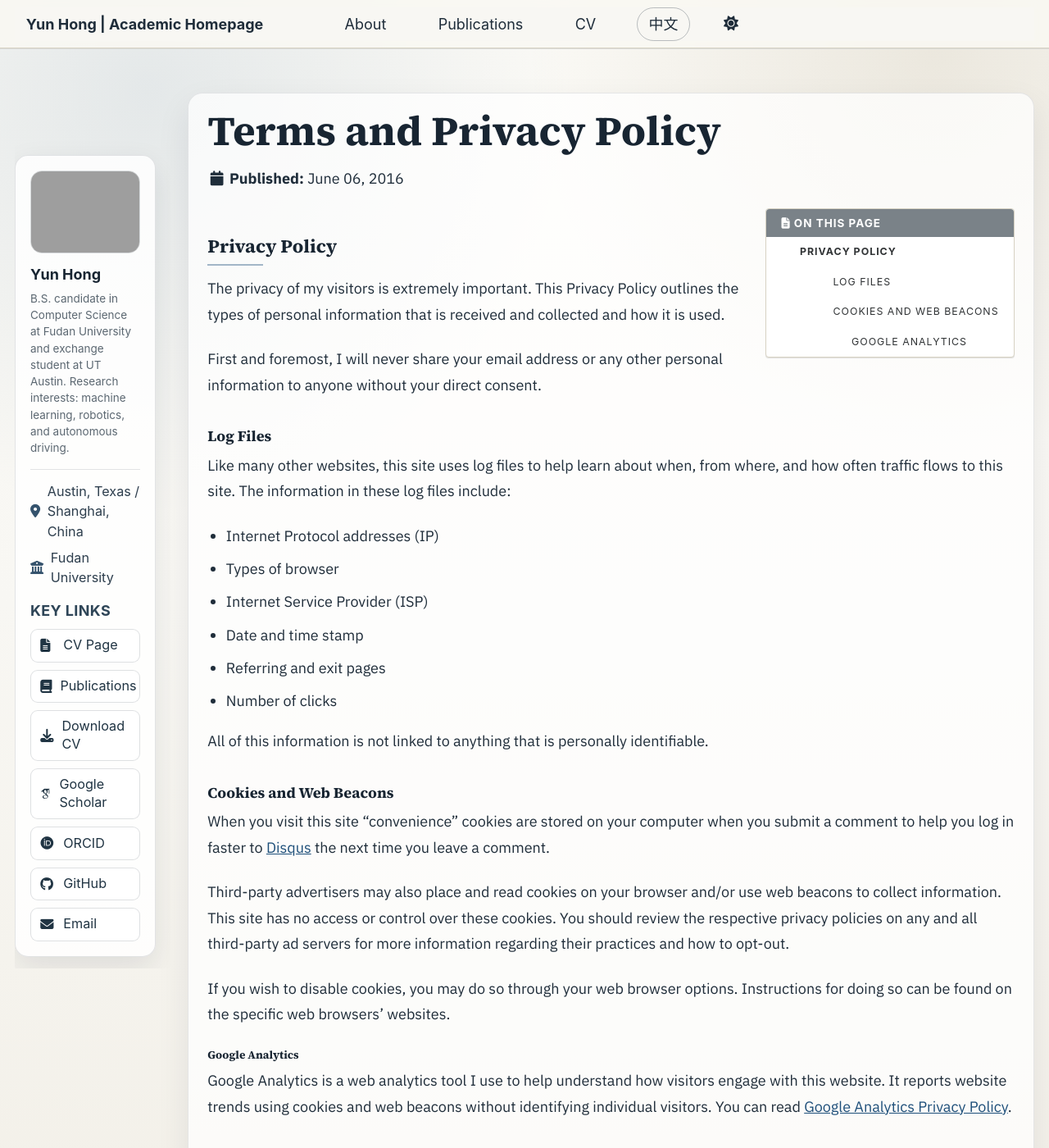
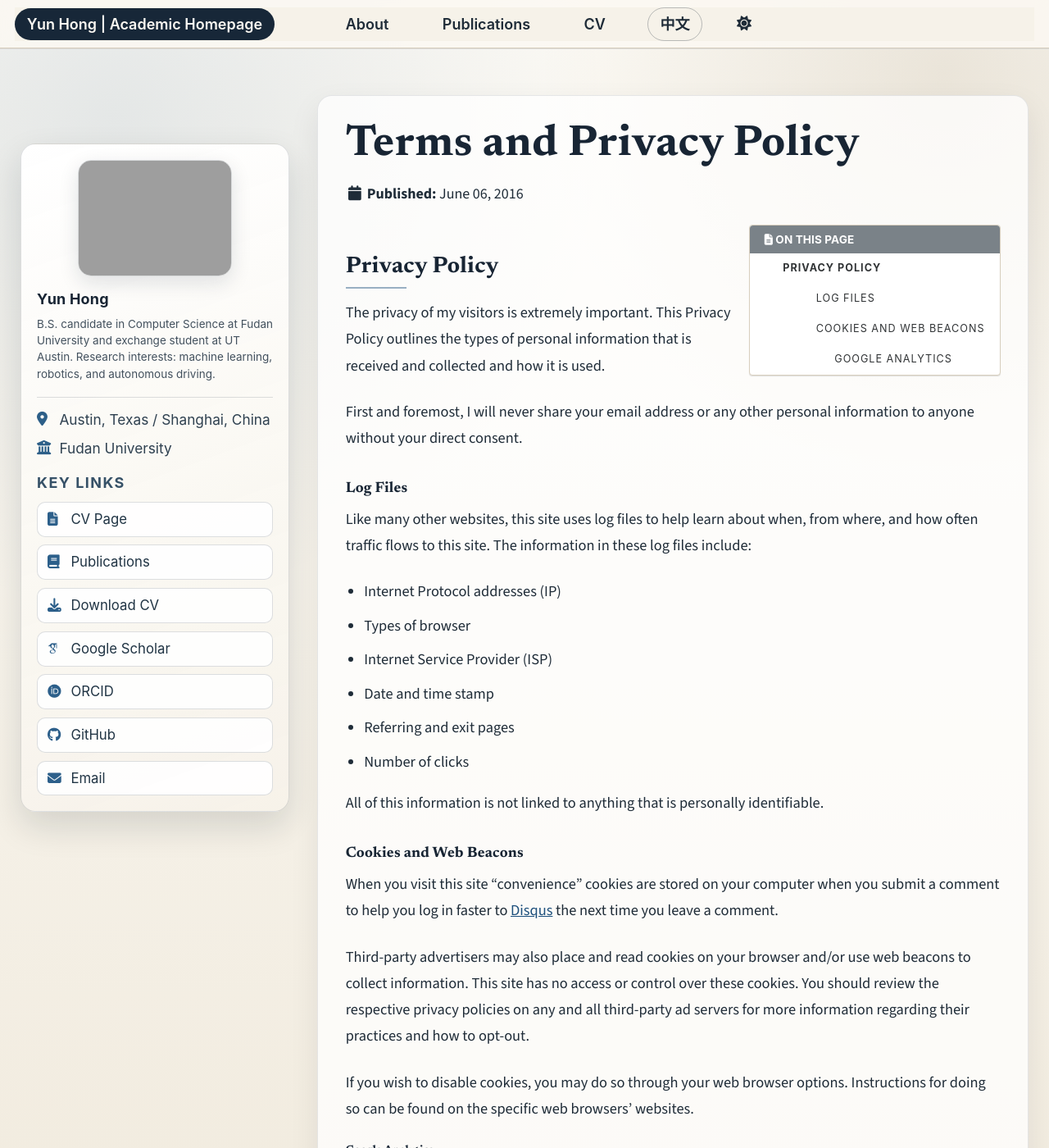
Before and after one commit to 16yunH/16yunH.github.io, a Jekyll site: the page built from _pages/terms.md, in a window 1280 px wide and 1400 px high. Shown: the whole window at 82% size. Built offline with Jekyll 4.4.1, drawn with Linux system fonts in a browser that asks for light colours; some web fonts are replaced; a script that is not in the unit is left out.

Commit message:
Refine academic frontend redesign v2

```diff
--- a/_sass/layout/_academic_redesign.scss
+++ b/_sass/layout/_academic_redesign.scss
@@ -1,29 +1,29 @@
 /* ========================================================================== */
-/* ACADEMIC REDESIGN                                                          */
+/* ACADEMIC REDESIGN V2                                                       */
 /* ========================================================================== */
 
 :root {
-  --global-bg-color: #f8f7f3;
-  --global-footer-bg-color: #ece9e1;
-  --global-border-color: #d8d3c4;
-  --global-dark-border-color: #b6ad98;
-  --global-text-color: #1f2d3a;
-  --global-text-color-light: #5b6771;
-  --global-link-color: #1e4f7a;
-  --global-link-color-hover: #163f61;
-  --global-link-color-visited: #4f6880;
-  --global-masthead-link-color: #1f2d3a;
-  --global-masthead-link-color-hover: #163f61;
+  --global-bg-color: #f6f2e9;
+  --global-footer-bg-color: #ece6d9;
+  --global-border-color: #d8cfbe;
+  --global-dark-border-color: #bcae98;
+  --global-text-color: #1f2c38;
+  --global-text-color-light: #5b6670;
+  --global-link-color: #1b4e7b;
+  --global-link-color-hover: #123a5d;
+  --global-link-color-visited: #466786;
+  --global-masthead-link-color: #1f2c38;
+  --global-masthead-link-color-hover: #123a5d;
 }
 
 html,
 body {
   background:
-    radial-gradient(circle at 14% 7%, rgba(30, 79, 122, 0.1), transparent 28%),
-    radial-gradient(circle at 89% 4%, rgba(125, 101, 51, 0.12), transparent 26%),
-    linear-gradient(180deg, #fbfaf6 0%, #f8f7f3 46%, #f2efe7 100%);
+    radial-gradient(circle at 11% 8%, rgba(29, 77, 121, 0.1), transparent 30%),
+    radial-gradient(circle at 90% 5%, rgba(130, 103, 56, 0.14), transparent 24%),
+    linear-gradient(180deg, #fcfaf5 0%, #f6f2e9 46%, #efe8da 100%);
   color: var(--global-text-color);
-  font-family: "IBM Plex Sans", "Segoe UI", sans-serif;
+  font-family: "Source Sans 3", "Noto Sans SC", "PingFang SC", "Segoe UI", sans-serif;
 }
 
 h1,
@@ -33,58 +33,112 @@ h4,
 h5,
 h6,
 .page__title,
-.archive__item-title {
-  font-family: "Source Serif 4", Georgia, serif;
-  color: #182532;
+.archive__item-title,
+.profile-card__name {
+  font-family: "Newsreader", "Noto Sans SC", "PingFang SC", serif;
+  color: #182534;
+  letter-spacing: 0.01em;
 }
 
 .masthead {
-  background: rgba(250, 248, 243, 0.86);
-  border-bottom: 1px solid rgba(31, 45, 58, 0.14);
-  backdrop-filter: blur(8px);
+  background: rgba(252, 249, 243, 0.86);
+  border-bottom: 1px solid rgba(23, 37, 50, 0.14);
+  backdrop-filter: blur(10px);
 }
 
 .masthead__menu-item a {
   border-radius: 999px;
-  padding: 0.32rem 0.76rem;
+  padding: 0.33rem 0.82rem;
+  font-weight: 600;
   transition: background-color 0.2s ease, color 0.2s ease;
 }
 
 .masthead__menu-item a:hover {
-  background: rgba(30, 79, 122, 0.12);
+  background: rgba(27, 78, 123, 0.12);
+  text-decoration: none;
+}
+
+.masthead__menu-item--lg a {
+  background: #172738;
+  color: #fbf8f2;
+}
+
+.masthead__menu-item--lg a:hover {
+  background: #102030;
+  color: #fbf8f2;
 }
 
 .lang-toggle {
   min-width: 56px;
   text-align: center;
-  border: 1px solid rgba(24, 37, 50, 0.28);
+  border: 1px solid rgba(23, 37, 50, 0.28);
 }
 
 #main {
-  margin-top: 3rem;
+  margin-top: 3.2rem;
 }
 
-.sidebar {
-  padding-right: 1rem;
+.page,
+.archive {
+  background: rgba(255, 255, 255, 0.75);
+  border: 1px solid rgba(24, 37, 52, 0.1);
+  border-radius: 18px;
+  box-shadow: 0 14px 36px rgba(13, 27, 38, 0.08);
+  padding: 1.4rem 1.55rem;
 }
 
-@media (min-width: 1024px) {
-  .sidebar {
-    position: sticky;
-    top: 84px;
-    height: auto;
-    max-height: calc(100vh - 96px);
-    overflow-y: auto;
-    padding-bottom: 0.8rem;
-  }
+.page__title {
+  font-size: clamp(2rem, 4.3vw, 2.95rem);
+  margin-bottom: 0.8rem;
+  line-height: 1.06;
+}
+
+.page__content h2 {
+  border-bottom: 0;
+  margin-top: 1.95rem;
+  margin-bottom: 0.7rem;
+  padding-bottom: 0;
+  font-size: clamp(1.3rem, 2.5vw, 1.55rem);
+}
+
+.page__content h2::after {
+  content: "";
+  display: block;
+  width: 74px;
+  margin-top: 0.45rem;
+  border-bottom: 2px solid rgba(27, 78, 123, 0.44);
+}
+
+.page__content p,
+.page__content li {
+  line-height: 1.76;
+  font-size: 1.02rem;
+}
+
+.page__content ul {
+  padding-left: 1.25rem;
+}
+
+.list__item {
+  border: 1px solid rgba(24, 37, 52, 0.12);
+  border-radius: 12px;
+  padding: 1rem;
+  margin-bottom: 1rem;
+  background: rgba(255, 255, 255, 0.84);
+}
+
+/* Sidebar redesign */
+.sidebar {
+  padding-right: 0.6rem;
 }
 
 .profile-card {
-  background: rgba(255, 255, 255, 0.84);
-  border: 1px solid rgba(24, 37, 50, 0.12);
-  border-radius: 16px;
-  padding: 1rem;
-  box-shadow: 0 14px 36px rgba(15, 31, 46, 0.1);
+  background:
+    linear-gradient(160deg, rgba(255, 255, 255, 0.98) 0%, rgba(246, 242, 233, 0.92) 100%);
+  border: 1px solid rgba(24, 37, 52, 0.14);
+  border-radius: 18px;
+  padding: 1.05rem;
+  box-shadow: 0 18px 42px rgba(13, 27, 38, 0.14);
 }
 
 .profile-card__avatar {
@@ -94,43 +148,43 @@ h6,
 
 .profile-card__avatar img {
   width: 100%;
-  max-width: 160px;
-  border-radius: 14px;
-  border: 1px solid rgba(24, 37, 50, 0.16);
+  max-width: 188px;
+  border-radius: 16px;
+  border: 1px solid rgba(23, 37, 50, 0.16);
+  box-shadow: 0 8px 24px rgba(19, 35, 49, 0.12);
 }
 
 .profile-card__body {
-  margin-top: 0.85rem;
+  margin-top: 0.95rem;
 }
 
 .profile-card__name {
   margin: 0;
-  font-size: 1.36rem;
-  line-height: 1.2;
+  font-size: 1.5rem;
 }
 
 .profile-card__bio {
-  margin-top: 0.45rem;
+  margin-top: 0.52rem;
   margin-bottom: 0;
-  color: var(--global-text-color-light);
-  line-height: 1.6;
-  font-size: 0.92rem;
+  font-size: 0.97rem;
+  color: #43515e;
+  line-height: 1.62;
 }
 
 .profile-card__meta {
   list-style: none;
-  margin: 0.9rem 0 0;
-  padding: 0.75rem 0 0;
-  border-top: 1px solid rgba(24, 37, 50, 0.12);
+  margin: 1rem 0 0;
+  padding: 0.78rem 0 0;
+  border-top: 1px solid rgba(24, 37, 52, 0.14);
 }
 
 .profile-card__meta li {
   display: flex;
   align-items: center;
-  gap: 0.48rem;
-  margin-bottom: 0.46rem;
-  color: #2d3e4d;
-  font-size: 0.9rem;
+  gap: 0.52rem;
+  margin-bottom: 0.5rem;
+  font-size: 0.96rem;
+  color: #2f4150;
 }
 
 .profile-card__meta li:last-child {
@@ -139,29 +193,29 @@ h6,
 
 .profile-card__meta i {
   width: 1rem;
-  color: #35536d;
+  color: #2d5f88;
 }
 
 .profile-card__links {
-  margin-top: 0.95rem;
+  margin-top: 1rem;
 }
 
 .profile-card__links-title {
   margin: 0;
-  font-size: 0.94rem;
-  letter-spacing: 0.02em;
+  font-size: 0.9rem;
+  letter-spacing: 0.08em;
   text-transform: uppercase;
-  color: #2e4557;
+  color: #365167;
 }
 
 .profile-card__links-list {
   list-style: none;
-  margin: 0.65rem 0 0;
+  margin: 0.7rem 0 0;
   padding: 0;
 }
 
 .profile-card__links-list li {
-  margin-bottom: 0.5rem;
+  margin-bottom: 0.55rem;
 }
 
 .profile-card__links-list li:last-child {
@@ -171,99 +225,111 @@ h6,
 .profile-card__links-list a {
   display: flex;
   align-items: center;
-  gap: 0.56rem;
-  padding: 0.46rem 0.62rem;
-  border-radius: 9px;
-  border: 1px solid rgba(24, 37, 50, 0.14);
-  background: rgba(255, 255, 255, 0.94);
-  color: #203443;
+  gap: 0.58rem;
+  padding: 0.5rem 0.66rem;
+  border-radius: 10px;
+  border: 1px solid rgba(24, 37, 52, 0.15);
+  background: rgba(255, 255, 255, 0.9);
+  color: #203444;
+  font-size: 0.93rem;
+  line-height: 1.36;
   text-decoration: none;
-  font-size: 0.9rem;
-  line-height: 1.35;
-  transition: transform 0.15s ease, border-color 0.2s ease, background-color 0.2s ease;
+  transition: transform 0.16s ease, border-color 0.2s ease, background-color 0.2s ease;
 }
 
 .profile-card__links-list a:hover {
   transform: translateY(-1px);
-  border-color: rgba(30, 79, 122, 0.32);
-  background: rgba(241, 247, 252, 0.98);
+  border-color: rgba(27, 78, 123, 0.38);
+  background: rgba(243, 248, 252, 0.98);
   text-decoration: none;
 }
 
 .profile-card__links-list i {
   width: 1rem;
+  color: #2c5f8a;
 }
 
-.page,
-.archive {
-  background: rgba(255, 255, 255, 0.72);
-  border: 1px solid rgba(24, 37, 50, 0.1);
-  border-radius: 18px;
-  padding: 1.2rem 1.3rem;
-  box-shadow: 0 16px 40px rgba(15, 31, 46, 0.08);
-}
+/* Desktop layout fix: explicit grid with a wider sidebar */
+@media (min-width: 1100px) {
+  #main {
+    display: grid;
+    grid-template-columns: minmax(276px, 328px) minmax(0, 1fr);
+    gap: 1.9rem;
+    align-items: start;
+    max-width: 1400px;
+    padding-left: 1.4rem;
+    padding-right: 1.4rem;
+  }
 
-.page__title {
-  font-size: clamp(2rem, 4.2vw, 2.8rem);
-  margin-bottom: 0.85rem;
-}
+  #main > .page,
+  #main > .archive {
+    grid-column: 1 / -1;
+  }
 
-.page__content h2 {
-  border-bottom: 0;
-  margin-top: 1.85rem;
-  margin-bottom: 0.7rem;
-  padding-bottom: 0;
-}
+  #main > .sidebar {
+    grid-column: 1;
+    float: none;
+    width: auto;
+    max-width: none;
+    margin: 0;
+    padding-right: 0;
+    position: sticky;
+    top: 5.4rem;
+    height: auto;
+    overflow: visible;
+  }
 
-.page__content h2::after {
-  content: "";
-  display: block;
-  width: 68px;
-  margin-top: 0.42rem;
-  border-bottom: 2px solid rgba(30, 79, 122, 0.4);
-}
-
-.page__content p,
-.page__content li {
-  line-height: 1.74;
-  font-size: 1rem;
-}
-
-.page__content ul {
-  padding-left: 1.25rem;
-}
-
-.list__item {
-  border: 1px solid rgba(24, 37, 50, 0.12);
-  border-radius: 11px;
-  padding: 0.92rem;
-  margin-bottom: 0.92rem;
-  background: rgba(255, 255, 255, 0.82);
-}
-
-@media (max-width: 1024px) {
-  #main {
-    margin-top: 2.85rem;
+  #main > .sidebar + .page,
+  #main > .sidebar + .archive {
+    grid-column: 2;
   }
 
   .page,
   .archive {
-    padding: 1rem;
-    border-radius: 14px;
+    float: none;
+    width: auto;
+    margin: 0;
+    padding: 1.75rem 1.85rem;
   }
 }
 
-@media (max-width: 600px) {
+@media (max-width: 1099px) {
+  #main {
+    margin-top: 2.9rem;
+  }
+
+  .sidebar {
+    padding-right: 0;
+  }
+
   .profile-card {
-    border-radius: 12px;
-    padding: 0.85rem;
+    border-radius: 14px;
+    padding: 0.92rem;
+  }
+
+  .page,
+  .archive {
+    border-radius: 14px;
+    padding: 1.05rem;
+  }
+}
+
+@media (max-width: 640px) {
+  .masthead__menu-item a {
+    padding: 0.28rem 0.62rem;
   }
 
   .profile-card__avatar img {
-    max-width: 130px;
+    max-width: 134px;
   }
 
   .page__title {
-    font-size: 1.84rem;
+    font-size: 1.92rem;
+  }
+
+  .page__content p,
+  .page__content li {
+    font-size: 0.98rem;
+    line-height: 1.68;
   }
 }
--- a/assets/css/main.scss
+++ b/assets/css/main.scss
@@ -1,7 +1,7 @@
 ---
 ---
 
-@import url("https://fonts.googleapis.com/css2?family=IBM+Plex+Sans:wght@400;500;600;700&family=Source+Serif+4:wght@400;600;700&display=swap");
+@import url("https://fonts.googleapis.com/css2?family=Newsreader:opsz,wght@6..72,500;6..72,700&family=Source+Sans+3:wght@400;500;600;700&family=Noto+Sans+SC:wght@400;500;700&display=swap");
 
 /*
  * This file controls what is imported from /_sass
```
